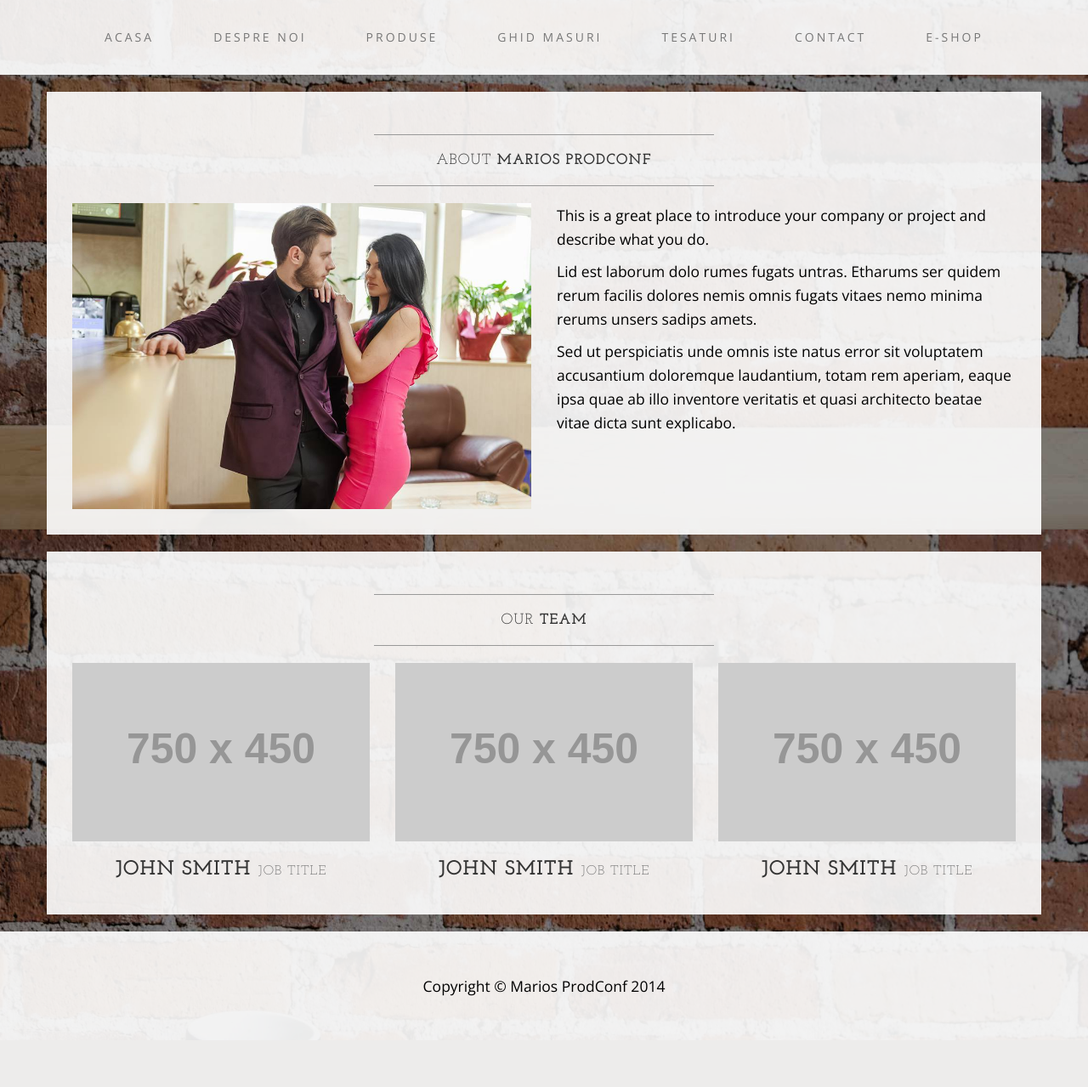
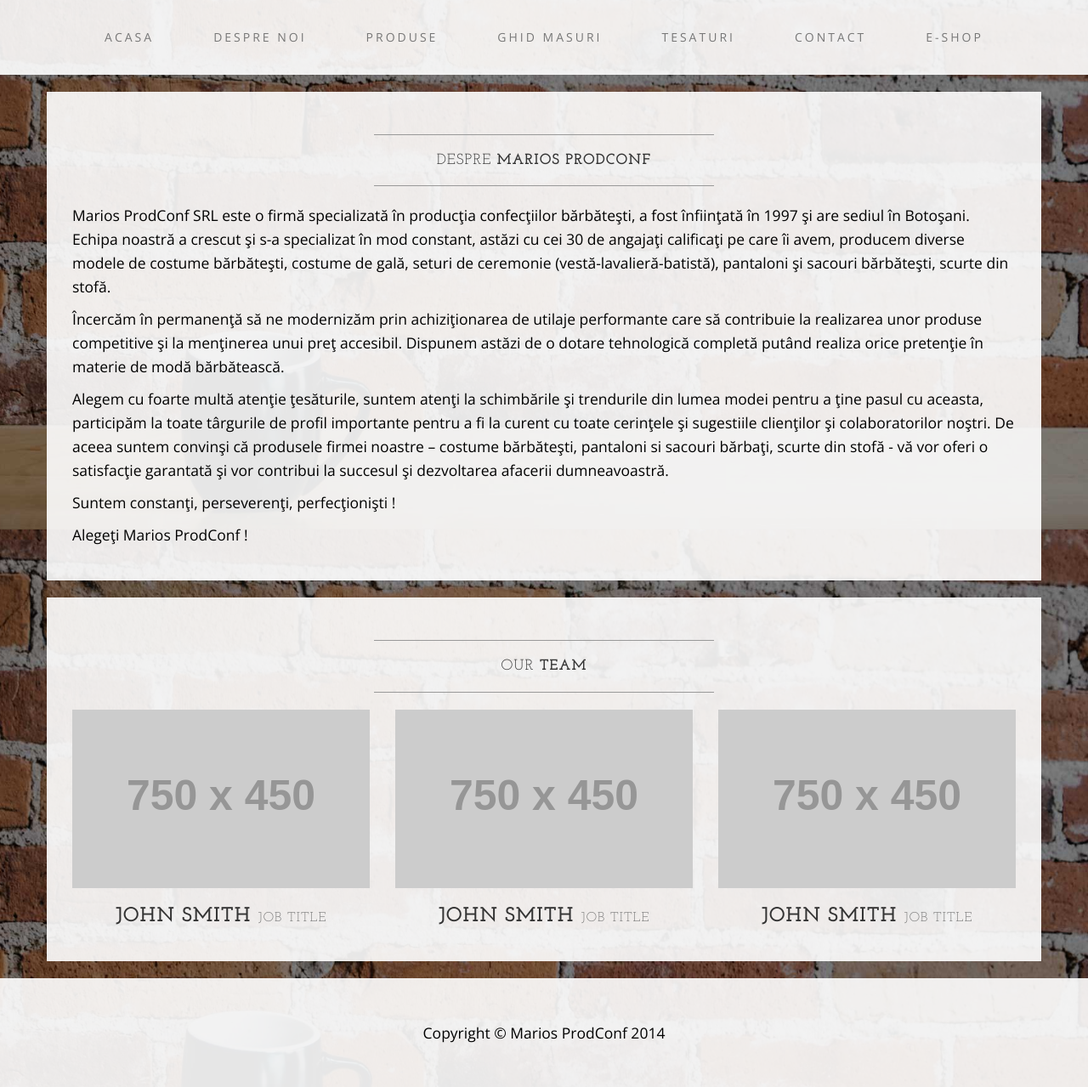
Before and after one commit to atdi/suittale, a Flask app: page /about in a window 1280 px wide. Shown: the part 177-1456 px from the top of the page at 85% size. Before the commit the page ends 1349 px from the top, so only its background shows below. Run offline with Flask 2, Linux system fonts and the light colour scheme; grey boxes labelled with a size stand in for pictures from a placeholder-image service; parts of the project's set-up code (start-up, migrations or seed data) failed here and were passed over; some libraries are stand-ins or nearby versions.

Commit message:
Modificari la paginile web

```diff
--- a/suittale/templates/about.html
+++ b/suittale/templates/about.html
@@ -5,18 +5,24 @@
             <div class="box">
                 <div class="col-lg-12">
                     <hr>
-                    <h2 class="intro-text text-center">About
+                    <h2 class="intro-text text-center">Despre
                         <strong>Marios ProdConf</strong>
                     </h2>
                     <hr>
                 </div>
-                <div class="col-md-6">
-                    <img class="img-responsive img-border-left" src="img/slide-2.jpg" alt="">
-                </div>
-                <div class="col-md-6">
-                    <p>This is a great place to introduce your company or project and describe what you do.</p>
-                    <p>Lid est laborum dolo rumes fugats untras. Etharums ser quidem rerum facilis dolores nemis omnis fugats vitaes nemo minima rerums unsers sadips amets.</p>
-                    <p>Sed ut perspiciatis unde omnis iste natus error sit voluptatem accusantium doloremque laudantium, totam rem aperiam, eaque ipsa quae ab illo inventore veritatis et quasi architecto beatae vitae dicta sunt explicabo.</p>
+                <!-- <div class="col-md-6">
+                   <img class="img-responsive img-border-left" src="img/slide-2.jpg" alt="">
+                </div>-->
+                <div class="col-lg-12">
+                    <p>Marios ProdConf SRL este o firmă specializată în producţia confecţiilor bărbăteşti, a fost înfiinţată în 1997 şi are sediul în Botoşani. Echipa noastră a crescut şi s-a specializat în mod constant, astăzi cu cei 30 de angajaţi calificaţi pe care îi avem, producem diverse modele de costume bărbăteşti, costume de gală, seturi de ceremonie (vestă-lavalieră-batistă), pantaloni şi sacouri bărbăteşti, scurte din stofă.</p>
+
+                    <p>Încercăm în permanenţă să ne modernizăm prin achiziţionarea de utilaje performante care să contribuie la realizarea unor produse competitive şi la menţinerea unui preţ accesibil. Dispunem astăzi de o dotare tehnologică completă putând realiza orice pretenţie în materie de modă bărbătească.</p>
+
+                    <p>Alegem cu foarte multă atenţie ţesăturile, suntem atenţi la schimbările şi trendurile din lumea modei pentru a ţine pasul cu aceasta, participăm la toate târgurile de profil importante pentru a fi la curent cu toate cerinţele şi sugestiile clienţilor şi colaboratorilor noştri.
+                        De aceea suntem convinşi că produsele firmei noastre – costume bărbăteşti, pantaloni si sacouri bărbaţi, scurte din stofă - vă vor oferi o satisfacţie garantată şi vor contribui la succesul şi dezvoltarea afacerii dumneavoastră.</p>
+
+                    <p>Suntem constanţi, perseverenţi, perfecţionişti ! </p>
+                    <p>Alegeţi Marios ProdConf !</p>
                 </div>
                 <div class="clearfix"></div>
             </div>
```
